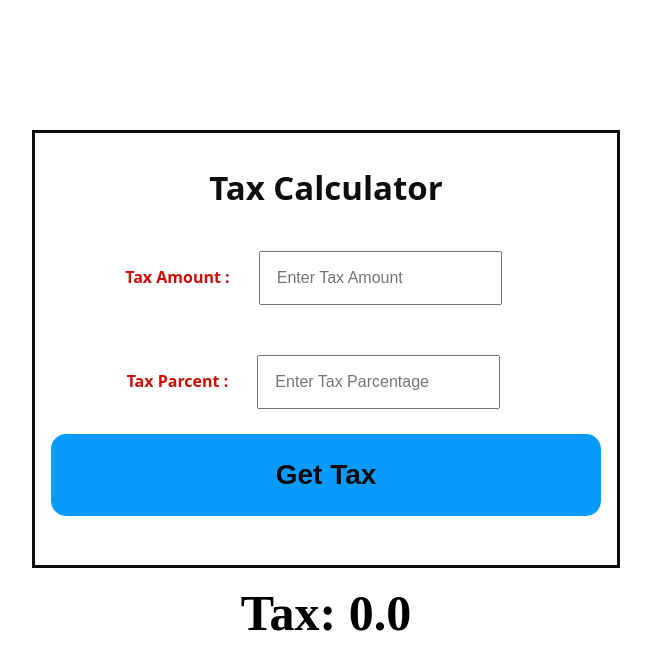
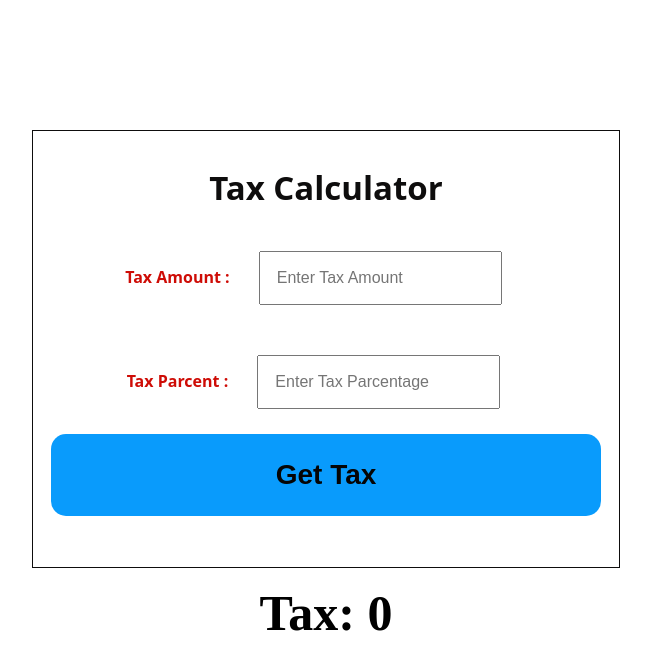
Before and after one commit to NodEm9/taxcalculator, a website: page index.html in a window 1280 px wide. Shown: the whole page, without its empty margins (314-965 px from the left). Drawn offline with Linux system fonts and the light colour scheme.

```diff
--- a/style.css
+++ b/style.css
@@ -57,9 +57,9 @@
     height: 400px;
     margin: 0 auto;
     margin-top: 130px;
-    padding: 16px;
+    padding: 18px;
     font-size: 18px;
-    border: solid;
+    border: 1px solid;
     /* background: rgb(253, 4, 46); */
     color: rgb(14, 13, 13);
     font-family: system-ui, -apple-system, BlinkMacSystemFont, 'Segoe UI', Roboto, Oxygen, Ubuntu, Cantarell, 'Open Sans', 'Helvetica Neue', sans-serif;
--- a/tax.js
+++ b/tax.js
@@ -5,21 +5,23 @@
 const calculatedTax = document.querySelector('.result');
 
 
+//Main function
 const taxPayment = (a, p) => {
    const tax = taxParcentage(a, p);
 
    return tax;
 };
 
-
 const taxParcentage = (input1, input2) => {
-    //Here we will take user input this means
-    //the program will be integrated to frontend inside here.
-    taxWorkings(input1, input2);
+    //This section will handle user inputs. It take user input1 & input2
+    //as two parameters of the taxWorkings() function that it's calling inside himself
+    //and sets them to the value collected from user in the input fields
+    taxWorkings(input1 = [paMultiplier.value], input2 = [amountTaxable.value]);
 
     return taxWorkings;
 };
 
+//Tax workings
 const taxWorkings = (a, p) => {
     let amount = a = a / 100;
     let parcentage = p = p * 100;
@@ -28,21 +30,20 @@
         const result =  amount * parcentage;
         console.log('Tax: ', result);
 
-        return calculatedTax.textContent =  `Tax:  ${result.toPrecision(2)}`;
+        return calculatedTax.textContent =  `Tax:  ${result}`;
     }
 
-    return console.log("Please Enter Amount.");
+    return [ amount, parcentage ];
 };
 
+//Add event listener to the button and use json
+//to stringify the taxParcentage(), failure to do this will return NAN
 
 submitBtn.addEventListener('click', (e) => {
     e.preventDefault();
-    taxPayment(paMultiplier.value, amountTaxable.value);
-    const tax = JSON.stringify(taxPayment);
-
+    const tax = taxParcentage();
     return  tax;
 
 }, false);
 
-
 taxPayment(0, 0);
```
Also changed, not shown: package.json (added, +20 -0 lines).
